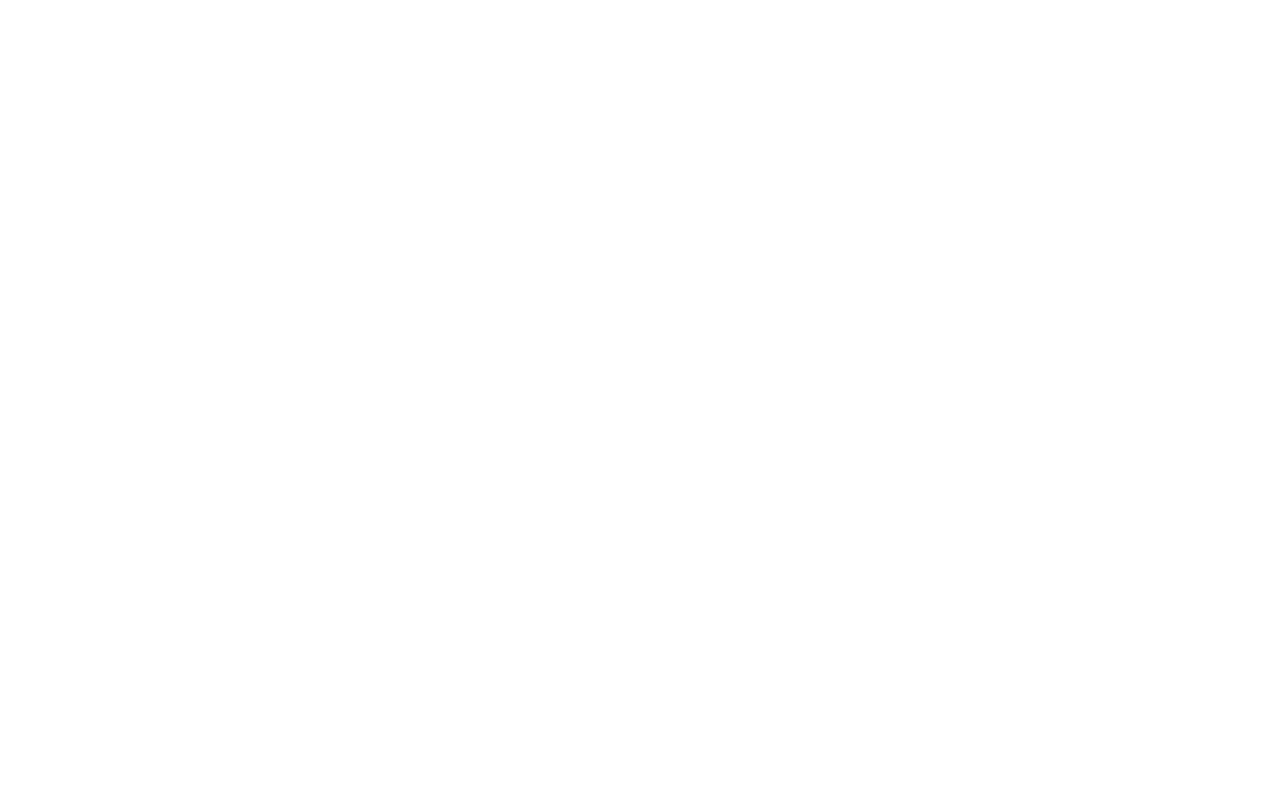
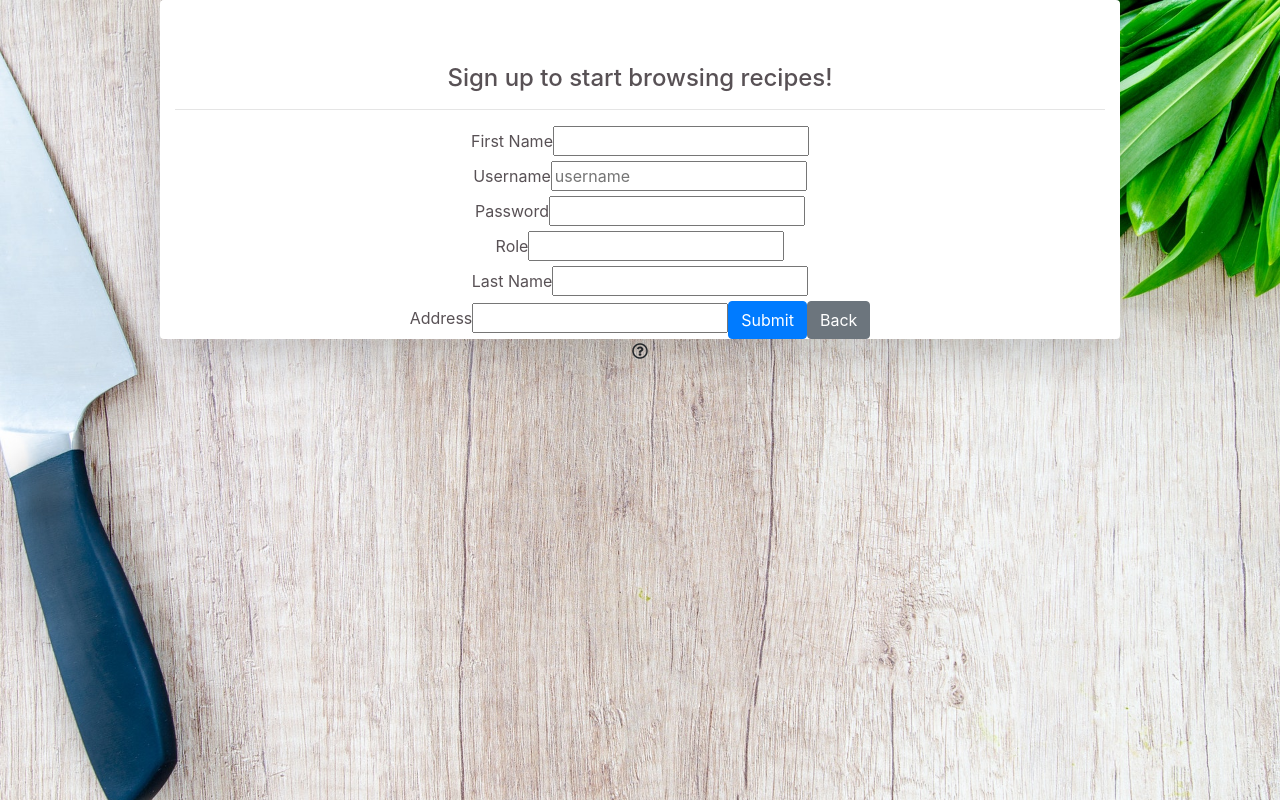
Before and after one commit to ajin-chwy/1808-Java-Project2, an Angular app in the folder recipe-sharing-app/: page /register in a window 1280 px wide. Built offline with nearby package versions, Linux system fonts and the light colour scheme.

Commit message:
Added styling to the register component

```diff
--- a/recipe-sharing-app/src/app/login/login.component.html
+++ b/recipe-sharing-app/src/app/login/login.component.html
@@ -70,6 +70,3 @@
       </div>
     </div>
   </div>
-
-  <p *ngIf="sess != null">Current Session Holder: {{sess.username}}</p>
-</div>
--- a/recipe-sharing-app/src/app/register/register.component.css
+++ b/recipe-sharing-app/src/app/register/register.component.css
@@ -0,0 +1,13 @@
+
+#registerFormContainer{
+   /* background-color: rgba(227,226,204, .50); */
+    background-color: white;
+    padding-top: 5%;
+    padding: 20x;
+    color: #585155;
+    width: 75%;
+}
+
+#registerFormContainer h1{
+    font-size: 1.5rem;
+}
--- a/recipe-sharing-app/src/app/register/register.component.html
+++ b/recipe-sharing-app/src/app/register/register.component.html
@@ -1,4 +1,4 @@
-<form>
+<!--<form>
   <label for="username">Username</label>
   <input [(ngModel)]="username" type="text" name="username" placeholder="username" id="username" required>
   <br>
@@ -18,4 +18,38 @@
   <input [(ngModel)]="address" type="text" name="address" id="address">
   <button class="btn btn-primary" (click)="register()">Submit</button>
   <a class="btn btn-secondary" routerLink="../login">Back</a>
-</form>
+</form> -->
+
+<div class="container rounded shadow-lg" id="registerFormContainer">
+  <h1>Sign up to start browsing recipes!</h1>
+  <hr>
+  <form>
+      <label for="fName">First Name</label>
+      <input [(ngModel)]="fName" type="text" name="fName" id="fName" required>
+      <br>
+
+
+
+      <label for="username">Username</label>
+      <input [(ngModel)]="username" type="text" name="username" placeholder="username" id="username" required>
+      <br>
+      <label for="password">Password</label>
+      <input [(ngModel)]="password" type="password" name="password" id="password" required>
+      <br>
+      <label for="role">Role</label>
+      <input [(ngModel)]="role" type="text" name="role" id="role" >
+      <br>
+
+      <label for="lName">Last Name</label>
+      <input [(ngModel)]="lName" type="text" name="lName" id="lName" required>
+      <br>
+      <label for="address">Address</label>
+      <input [(ngModel)]="address" type="text" name="address" id="address">
+      <button class="btn btn-primary" (click)="register()">Submit</button>
+      <a class="btn btn-secondary" routerLink="../login">Back</a>
+    </form>
+
+</div>
+
+<i class="far fa-question-circle" data-toggle="tooltip" data-placement="top" title="comma delimited">
+</i>
```
